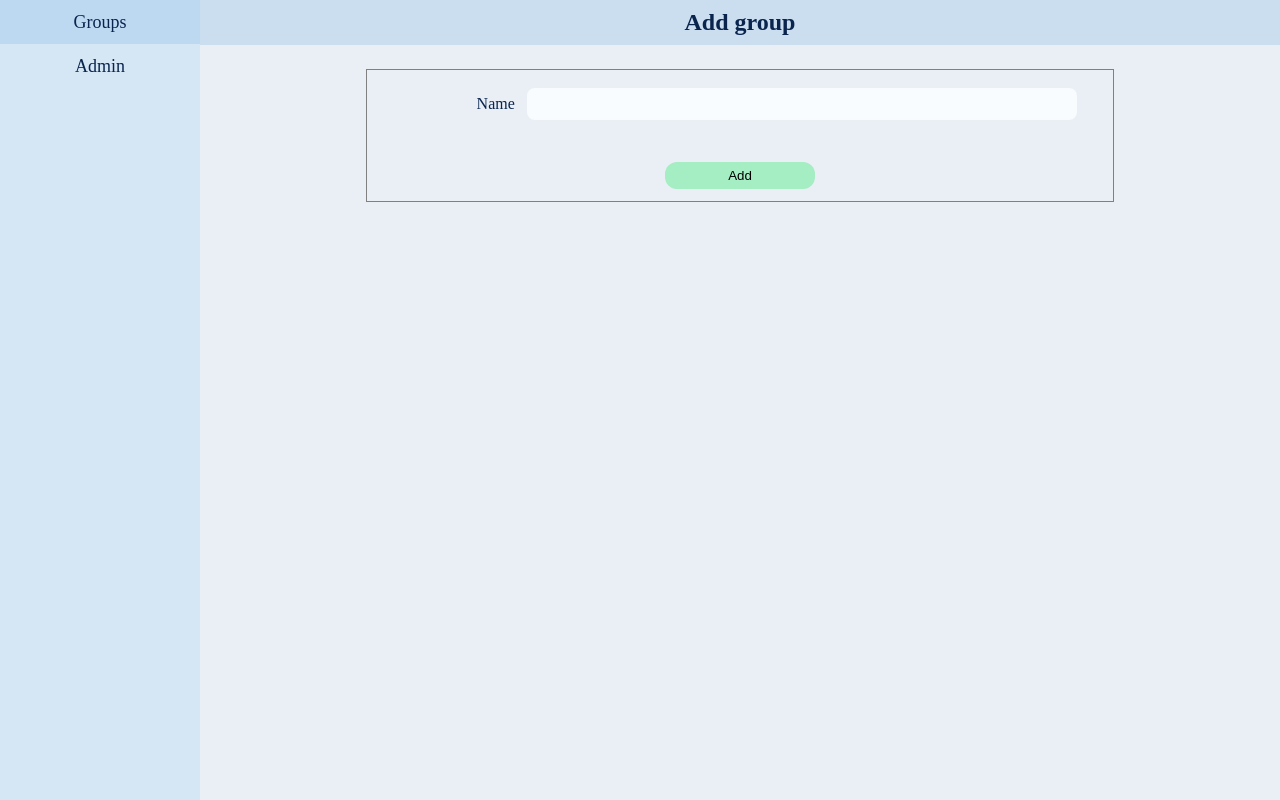
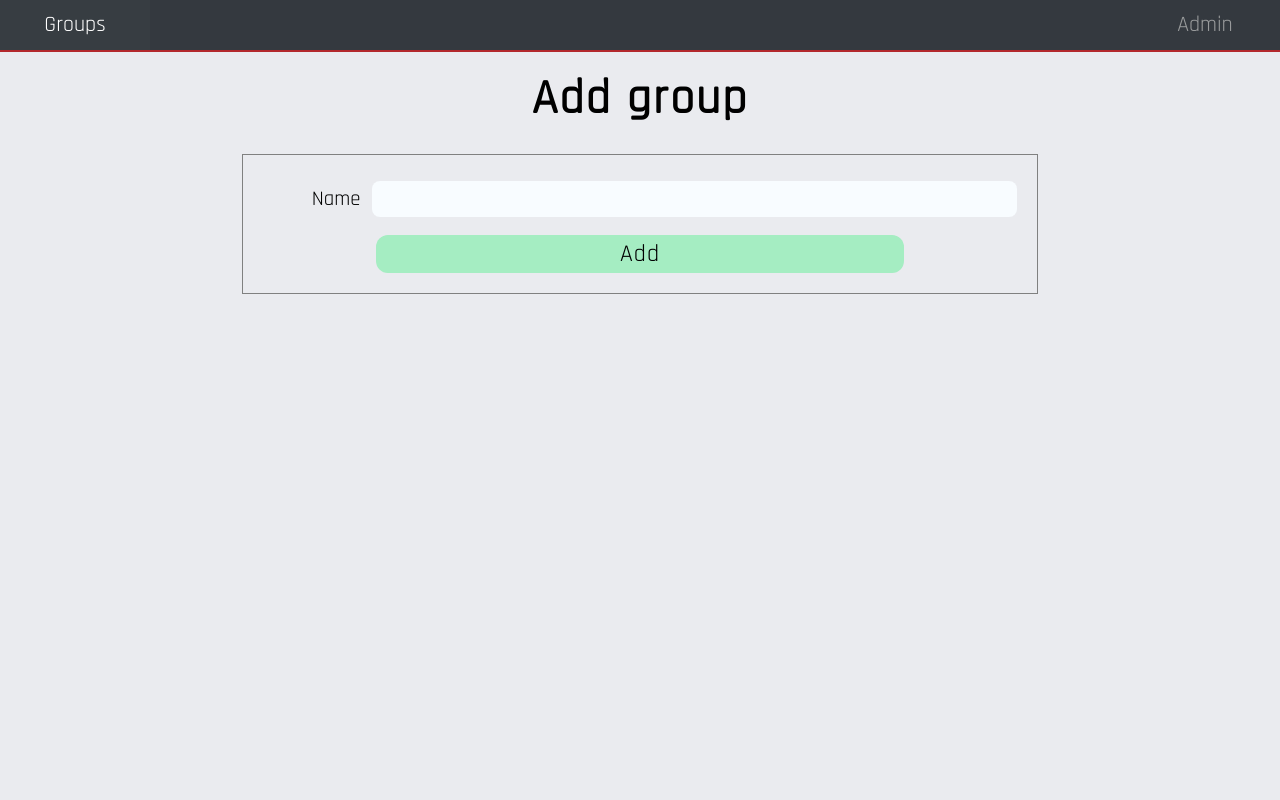
Before and after one commit to MrJake222/leds-web, a Node server app: page /modifyGroup in a window 1280 px wide. Run offline with Node 20, Linux system fonts and the light colour scheme; some libraries are stand-ins or nearby versions.

Commit message:
Big interface change

```diff
--- a/definitions.js
+++ b/definitions.js
@@ -24,7 +24,7 @@
 
     var modelsInputs = {
         LEDRGB: {
-            inputs: [inputDefs.redRange, inputDefs.greenRange, inputDefs.blueRange]
+            inputs: [inputDefs.redRange, inputDefs.greenRange, inputDefs.blueRange],
         }
     }
 
--- a/static/css/add.css
+++ b/static/css/add.css
@@ -1,63 +1,113 @@
 /* Main div (sybling to header and nav) */
 main {
-    padding: 24px;
-
-    display: flex;
-    flex-flow: row wrap;
-
     justify-content: space-evenly;
     align-items: flex-start;
 }
 
 /* One module */
 form {
-    width: 70%;
-    padding: 12px;
+    width: 60%;
+    /* min-width: 460px; */
+
+    margin: 0 auto;
+    padding: 20px;
 
     border: 1px solid gray;
 
     display: flex;
     flex-direction: column;
     align-items: center;
+}
 
-    min-width: 460px;
+section {
+    display: flex;
+    flex-direction: row;
+
+    align-items: center;
+
+    margin-bottom: 6px;
+
+    /* margin-bottom: 24px; */
+}
+
+section:last-child {
+    margin-bottom: 12px;
+}
+
+@media screen and (min-width: 720px) {
+    .name {
+        width: 100px;
+        padding: 6px 12px;
+
+        font-size: 1.3em;
+        line-height: 36px;
+
+        text-align: right;
+    }
+
+    .inputs {
+        padding: 0 24px;
+    }
+}
+
+@media screen and (max-width: 720px) {
+    form {
+        width: 80%;
+    }
+
+    section {
+        flex-direction: column;
+
+        margin-bottom: 12px;
+    }
+
+    section:last-child {
+        margin-bottom: 36px;
+    }
+}
+
+.inputs {
+    width: 100%;
 }
 
 .name {
-    color: #09244d;
-    text-align: center;
+    height: 36px;
 
-    height: 32px;
-    line-height: 32px;
-
-    width: 10%;
-
-    padding: 6px 12px;
-    /* margin-right: 48px; */
-    text-align: right;
-    min-width: 100px;
+    font-size: 1.3em;
+    line-height: 36px;
 }
 
 /* Input fields */
 input[type=text], input[type=number], select {
     box-sizing: border-box;
 
-    /* margin: 12px; */
+    width: 100%;
+    height: 36px;
+
     padding: 0 6px;
-
-    width: 90%;
-    height: 32px;
-
     border: 0;
     border-radius: 8px;
+
     background: #f8fcff;
+
+    font-size: 1.2em;
 }
 
-.inputs {
-    width: 100%;
-    padding: 0 24px;
+input[type=submit] {
+    width: 70%;
+    padding: 4px;
 
-    box-sizing: border-box;
+    /* margin-top: 36px; */
+    text-align: center;
+
+    font-size: 1.5em;
+    letter-spacing: 1px;
+
+    border-radius: 12px;
+    background: #a5edc2;
+
+    cursor: pointer;
+    border: 0;
 }
 
 /* Remove outline from inputs */
@@ -79,30 +129,3 @@ select {
     background: url(../dropdown.png) right / 20px no-repeat #f8fcff;
     padding-right: 20px;
 }
-
-.submit {
-    width: 150px;
-    padding: 6px;
-
-    margin-top: 36px;
-    text-align: center;
-
-    border-radius: 12px;
-    background: #a5edc2;
-
-    cursor: pointer;
-    border: 0;
-}
-
-section {
-    display: flex;
-    flex-direction: row;
-
-    align-items: center;
-
-    /* margin-bottom: 24px; */
-}
-
-section:last-child {
-    margin-bottom: 0 !important;
-}
--- a/static/css/style.css
+++ b/static/css/style.css
@@ -2,22 +2,34 @@
     margin: 0;
     padding: 0;
 
-    /* font-size: 18px; */
+    font-family: 'Rajdhani', sans-serif;
+    font-weight: 400;
+
+    outline: none;
 }
 
 a {
     text-decoration: none;
-    /* color: initial; */
-    font-size: 18px;
-    color: #09244d;
-    /* cursor: pointer; */
+    color: #9A9C9D;
+
+    transition: 400ms color;
 }
 
-/* Menu main element */
+nav {
+    background: #34393F;
+
+    border-bottom: 2px solid #B3282C;
+}
+
+nav>ul {
+    display: flex;
+    flex-direction: row;
+}
+
+/* Menu */
 ul {
     margin: 0;
     padding: 0;
-    width: 200px;
 
     list-style-type: none;
     position: relative;
@@ -25,37 +37,46 @@ ul {
 
 /* Menu's entry */
 li {
-    height: 44px;
+    height: 50px;
+    width: 150px;
 
     text-align: center;
 
     transition: 400ms background;
 }
 
-li:hover {
-    background: #bdd9f2
+li>a {
+    line-height: 50px;
+
+    font-size: 22px;
 }
 
-li>a {
-    display: block;
-    box-sizing: border-box;
-    padding: 12px;
+li:hover>a {
+    color: white;
+}
 
-    width: 100%;
-    height: 100%;
+li:hover {
+    background: #373D42;
 }
 
 /* Submenu */
 li ul {
     position: relative;
-    background: #d5e6f5;
-
-    top: -100%;
-    left: 100%;
+    background: #373D42;
 
     display: none;
+    z-index: 1;
 }
 
+/* Submenu entry */
+li ul li:first-child {
+    border-top: 2px solid #B3282C;
+}
+
+/* Submenu entry hover */
+li ul li:hover {
+    background: #394045;
+}
 /* ---------------------------------------------------------------------------- */
 
 html, body {
@@ -64,65 +85,66 @@ html, body {
 
 body {
     display: flex;
-    flex-direction: row;
-}
-
-.content {
-    width: 100%;
-
-    display: flex;
     flex-direction: column;
 }
 
-.content>header {
-    padding: 4px;
-
-    text-align: center;
-    background: #cbdeef;
-
-    font-size: 24px;
-}
-
-header span {
-    display: inline-block;
-    color: #09244d;
-
-    padding: 5px;
-}
-
-.inline-icon {
-    padding: 2px 4px;
-}
-
-.inline-icon:nth-child(2) {
-    padding-right: 0;
-}
-
-nav {
-    background: #d5e6f5;
-
-    width: 200px;
-}
-
 main {
-    background: #E9EFF5;
+    background: #EAEBEF;
     flex-grow: 1;
 
+    position: relative;
     padding: 12px;
 }
 
-/* The Big X */
-.inline-icon {
+header {
+    padding: 24px;
+    padding-top: 4px;
+
+    font-size: 48px;
+    font-weight: bold;
+    text-align: center;
+
+    letter-spacing: 2px;
+}
+
+@media screen and (max-width: 720px) {
+    header {
+        padding-bottom: 6px;
+    }
+}
+
+.icons-right {
+    text-align: right;
+}
+
+.icons-right * {
+    padding: 0 6px;
+}
+
+.icons-absolute {
+    position: absolute;
+    top: -2px;
+    right: 0;
+}
+
+.icons-absolute * {
+    padding: 0 4px;
+}
+
+/* Sets font and pointers for icons */
+.icon {
     cursor: pointer;
 
-    font-size: 14px;
-    line-height: 14px;
+    font-size: 16px;
+    line-height: 16px;
 }
 
-/* Value and X */
-.right {
-    float: right;
-    /* font-size: 14px; */
+/* Holds spans of value and it's name */
+.inline {
+    display: flex;
+    flex-direction: row;
+
+    justify-content: space-between;
 }
 
 /* Bolding class */
@@ -132,6 +154,113 @@ main {
 }
 
 .delete {
+    font-weight: bold;
+    font-size: 22px;
+}
+
+.add {
+    font-size: 30px;
+    /* font-weight: bold; */
+
     position: relative;
-    bottom: 1px;
+    top: 3px;
 }
+
+input[type=range] {
+	-webkit-appearance: none;
+	width: 100%;
+    margin: 4.4px 0;
+    background: transparent;
+}
+
+input[type=range]:focus {
+	outline: none;
+}
+
+input[type=range]::-webkit-slider-runnable-track {
+	width: 100%;
+	height: 7.2px;
+	cursor: pointer;
+	box-shadow: 0px 0px 0px rgba(0, 0, 0, 0.01), 0px 0px 0px rgba(13, 13, 13, 0.01);
+	background: rgba(182, 184, 186, 0.78);
+	border-radius: 7.2px;
+	border: 0px solid rgba(1, 1, 1, 0);
+}
+
+input[type=range]::-webkit-slider-thumb {
+	box-shadow: 0px 0px 0px rgba(182, 184, 186, 0), 0px 0px 0px rgba(195, 197, 198, 0);
+	border: 0.5px solid #b6b8ba;
+	height: 16px;
+	width: 16px;
+	border-radius: 50px;
+	background: #ffffff;
+	cursor: pointer;
+	-webkit-appearance: none;
+	margin-top: -4.4px;
+}
+
+input[type=range]:focus::-webkit-slider-runnable-track {
+	background: rgba(182, 184, 186, 0.78);
+}
+
+input[type=range]::-moz-range-track {
+	width: 100%;
+	height: 7.2px;
+	cursor: pointer;
+	box-shadow: 0px 0px 0px rgba(0, 0, 0, 0.01), 0px 0px 0px rgba(13, 13, 13, 0.01);
+	background: rgba(182, 184, 186, 0.78);
+	border-radius: 7.2px;
+	border: 0px solid rgba(1, 1, 1, 0);
+}
+
+input[type=range]::-moz-range-thumb {
+	box-shadow: 0px 0px 0px rgba(182, 184, 186, 0), 0px 0px 0px rgba(195, 197, 198, 0);
+	border: 0.5px solid #b6b8ba;
+	height: 16px;
+	width: 16px;
+	border-radius: 50px;
+	background: #ffffff;
+	cursor: pointer;
+}
+
+input[type=range]::-ms-track {
+	width: 100%;
+	height: 7.2px;
+	cursor: pointer;
+	background: transparent;
+	border-color: transparent;
+	color: transparent;
+}
+
+input[type=range]::-ms-fill-lower {
+	background: rgba(182, 184, 186, 0.78);
+	border: 0px solid rgba(1, 1, 1, 0);
+	border-radius: 14.4px;
+	box-shadow: 0px 0px 0px rgba(0, 0, 0, 0.01), 0px 0px 0px rgba(13, 13, 13, 0.01);
+}
+
+input[type=range]::-ms-fill-upper {
+	background: rgba(182, 184, 186, 0.78);
+	border: 0px solid rgba(1, 1, 1, 0);
+	border-radius: 14.4px;
+	box-shadow: 0px 0px 0px rgba(0, 0, 0, 0.01), 0px 0px 0px rgba(13, 13, 13, 0.01);
+}
+
+input[type=range]::-ms-thumb {
+	box-shadow: 0px 0px 0px rgba(182, 184, 186, 0), 0px 0px 0px rgba(195, 197, 198, 0);
+	border: 0.5px solid #b6b8ba;
+	height: 16px;
+	width: 16px;
+	border-radius: 50px;
+	background: #ffffff;
+	cursor: pointer;
+	height: 7.2px;
+}
+
+input[type=range]:focus::-ms-fill-lower {
+	background: rgba(182, 184, 186, 0.78);
+}
+
+input[type=range]:focus::-ms-fill-upper {
+	background: rgba(182, 184, 186, 0.78);
+}
--- a/views/add.pug
+++ b/views/add.pug
@@ -5,10 +5,9 @@ block head
 
     title= title
 
-block header
-    span.bold(style="padding: 5px")= title
+block main
+    header= title
 
-block main
     form(method="POST")
         div.inputs
             for field in fields
--- a/views/index.pug
+++ b/views/index.pug
@@ -4,9 +4,5 @@ block head
     title
         |Index
 
-block header
-    h1
-        |Index
-
 block main
     |Index
--- a/views/layouts/main.pug
+++ b/views/layouts/main.pug
@@ -14,6 +14,8 @@ head
 
     link(rel='stylesheet', href='css/style.css')
 
+    link(href='https://fonts.googleapis.com/css?family=Rajdhani:400', rel='stylesheet')
+
     script(src='js/libs/jquery-3.3.1.min.js')
     script(src='js/submenu.js')
 
@@ -23,9 +25,5 @@ body
     nav
         block nav
 
-    .content
-        header
-            block header
-
-        main
-            block main
+    main
+        block main
--- a/views/layouts/mainMenu.pug
+++ b/views/layouts/mainMenu.pug
@@ -3,7 +3,7 @@ extends main.pug
 mixin generateMenu(tab)
     ul
         for entry in tab
-            li(onmouseenter="submenuHover(event)", onmouseleave="submenuHover(event)")
+            li(onmouseenter="submenuHover(event)", onmouseleave="submenuHover(event)", style=(entry.title == "Admin" ? "margin-left: auto" : ""))
                 a(href=entry.href)= entry.title
 
                 if entry.sub && entry.sub.length > 0
```
Also changed, not shown: static/css/modules.css (+33 -7 lines), static/js/range.js (+126 -9 lines), views/modules.pug (+34 -23 lines).
